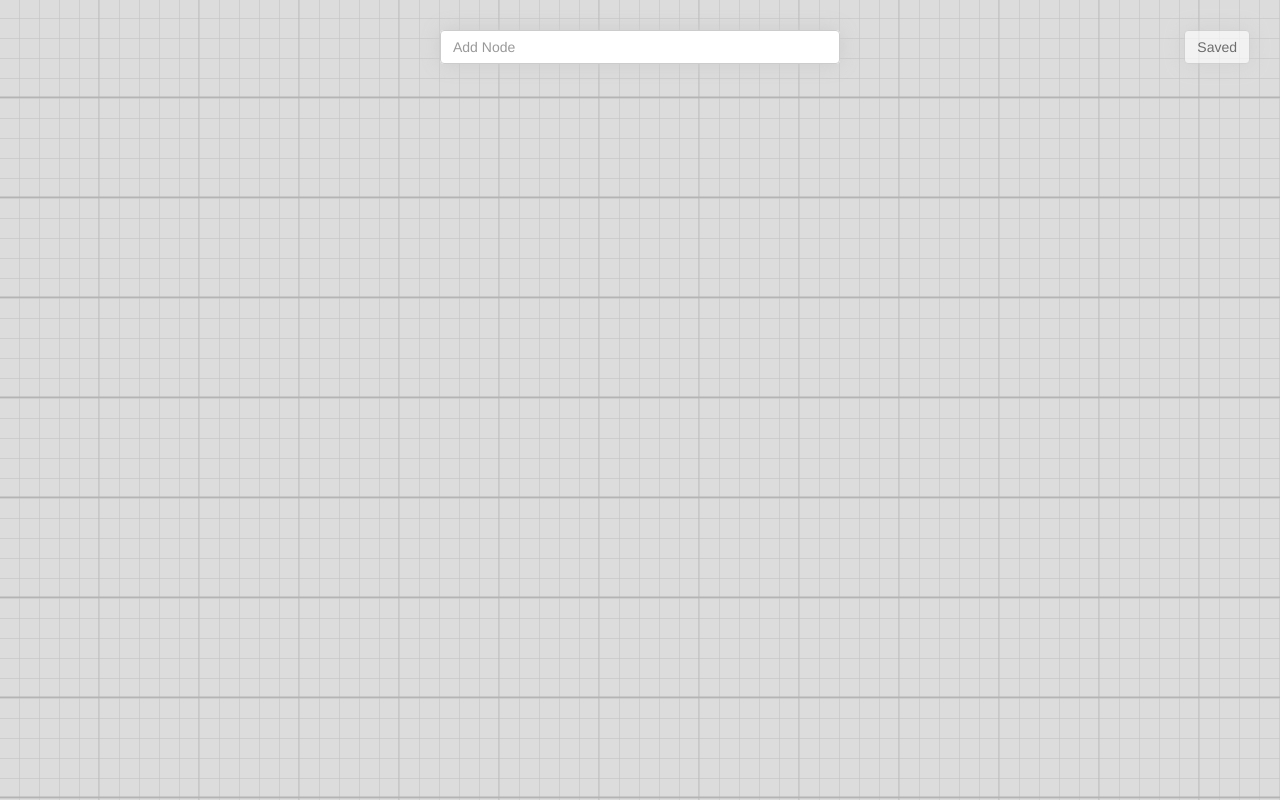
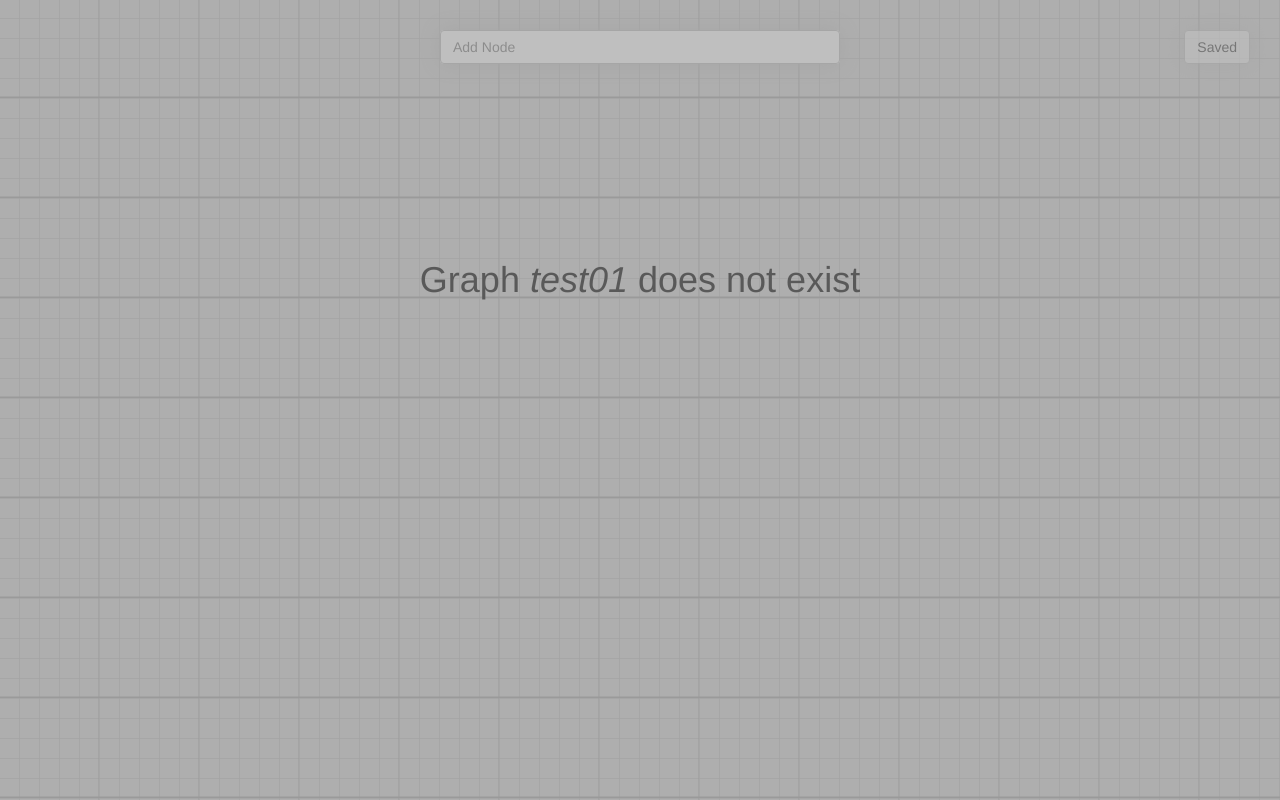
Before and after one commit to max-tet/funk, a Flask app: a page that uses funk/static/graph.html in a window 1280 px wide. Run offline with Flask 2, Linux system fonts and the light colour scheme; data comes from the database, SQL or seed files in the repository; some libraries are stand-ins or nearby versions.

Commit message:
replaced add-graph-modal with warning

```diff
--- a/funk/static/css/funk.css
+++ b/funk/static/css/funk.css
@@ -149,6 +149,32 @@ body {
     margin-bottom: 20px;
 }
 
+#not-found {
+    position: fixed;
+    left: 0;
+    right: 0;
+    top: 30%;
+    z-index: 100;
+}
+
+#not-found .coverup {
+    position: fixed;
+    left: 0;
+    right: 0;
+    top: 0;
+    bottom: 0;
+    z-index: 99;
+    pointer-events: all;
+    cursor: initial;
+    background-color: grey;
+    opacity: 0.5;
+}
+
+#not-found h1 {
+    text-align: center;
+    z-index: 100;
+}
+
 #flowchartWindow1 {
     top: 34em;
     left: 5em;
--- a/funk/static/graph.html
+++ b/funk/static/graph.html
@@ -14,10 +14,6 @@
     <div class="permission-demo jtk-surface"
          id="funk-canvas"
          v-on:click="onCanvasClick($event)">
-        <funk-new-graph-modal
-                v-if="showNewGraphModal"
-                :graph-name="funkInstance.graphname"
-                v-on:create="loadGraph"></funk-new-graph-modal>
         <funk-node-properties-modal
                 :node="nodeUnderModification"
                 :is-open="(nodeUnderModification != '')"
@@ -31,25 +27,11 @@
                 v-bind:node="node"
                 v-on:edit="editNode"
                 v-on:shift-clicked="toggleNodeSelection"></funk-node>
+        <div id="not-found">
+            <h1>Graph <i>{{funkInstance.graphname}}</i> does not exist</h1>
+            <div class="coverup"></div>
+        </div>
     </div>
-
-    <script type="text/x-template" id="funk-new-graph-modal-template">
-        <div class="modal fade" id="new_graph_modal" tabindex="-1" role="dialog">
-            <div class="modal-dialog modal-sm" role="document">
-                <div class="modal-content">
-                    <div class="modal-header">
-                        <h4 class="modal-title" id="new_graph_modal_label">New Graph</h4>
-                    </div>
-                    <div class="modal-body">
-                        A graph named <strong>{{graphName}}</strong> does not exist yet. Do you want to create it?
-                    </div>
-                    <div class="modal-footer">
-                        <button type="button" class="btn btn-primary" v-on:click="createGraph">Create Graph</button>
-                    </div>
-                </div>
-            </div>
-        </div>
-    </script>
 
     <script type="text/x-template" id="funk-node-template">
         <div class="funk-node"
--- a/funk/static/js/funk.js
+++ b/funk/static/js/funk.js
@@ -148,28 +148,6 @@ Vue.component('funk-save-button', {
                 complete: function () {component.isSaving = false;}
             });
         }
-    }
-});
-
-Vue.component('funk-new-graph-modal', {
-    template: '#funk-new-graph-modal-template',
-    data: function () {return {
-        funkInstance: funkInstance
-    };},
-    props: ['graphName'],
-    methods: {
-        createGraph: function () {
-            this_ = this;
-            $.post('/api/graph/' + this.funkInstance.graphname)
-                .done(function () {
-                    this_.$emit('create');
-                    $(this_.$el).modal('hide');
-                });
-        }
-    },
-    mounted: function () {
-        var modal = $(this.$el);
-        modal.modal({backdrop: 'static', keyboard: false});
     }
 });
 
```
